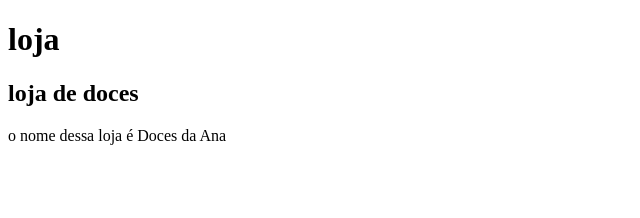
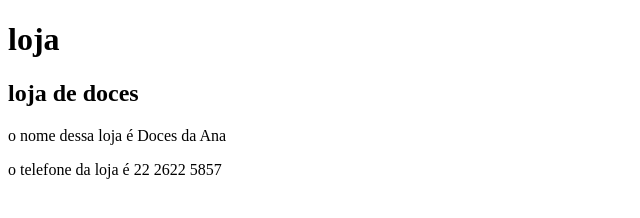
Before and after one commit to anavieira1/Loja, a plain HTML site: page index.html in a window 1280 px wide. Shown: the whole page, without its empty margins (0-640 px from the left). Drawn offline with Linux system fonts and the light colour scheme.

Commit message:
Telefone da loja

```diff
--- a/index.html
+++ b/index.html
@@ -9,5 +9,6 @@
     <h1>loja</h1>
     <h2> loja de doces</h2>
     <p> o nome dessa loja é Doces da Ana</p>
+    <p> o telefone da loja é 22 2622 5857</p>
 </body>
 </html>
```
